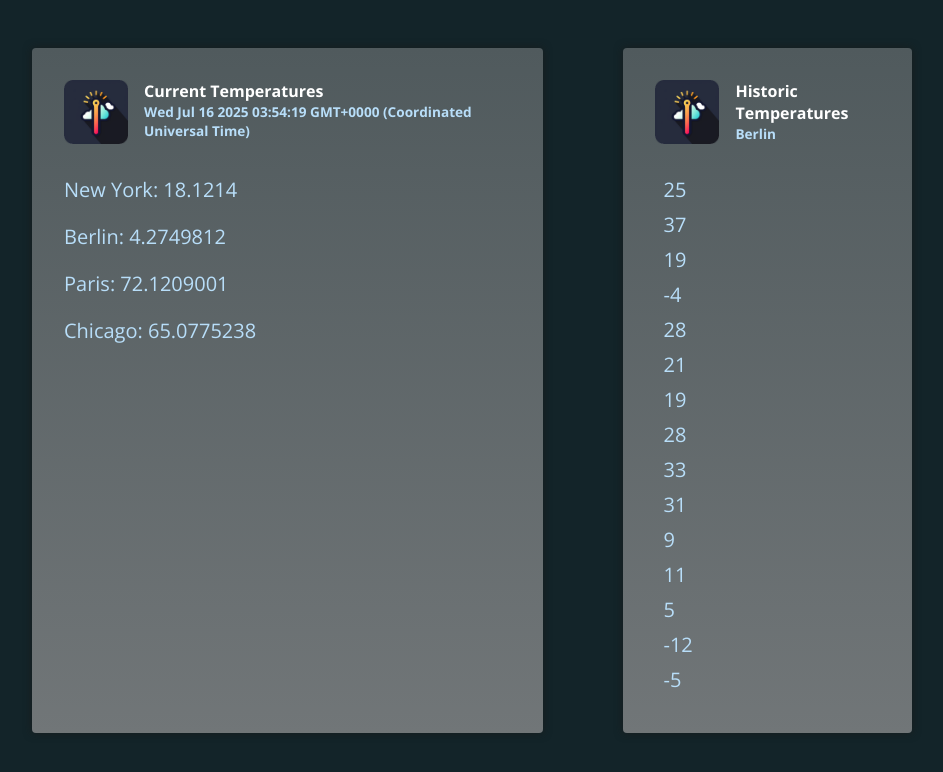
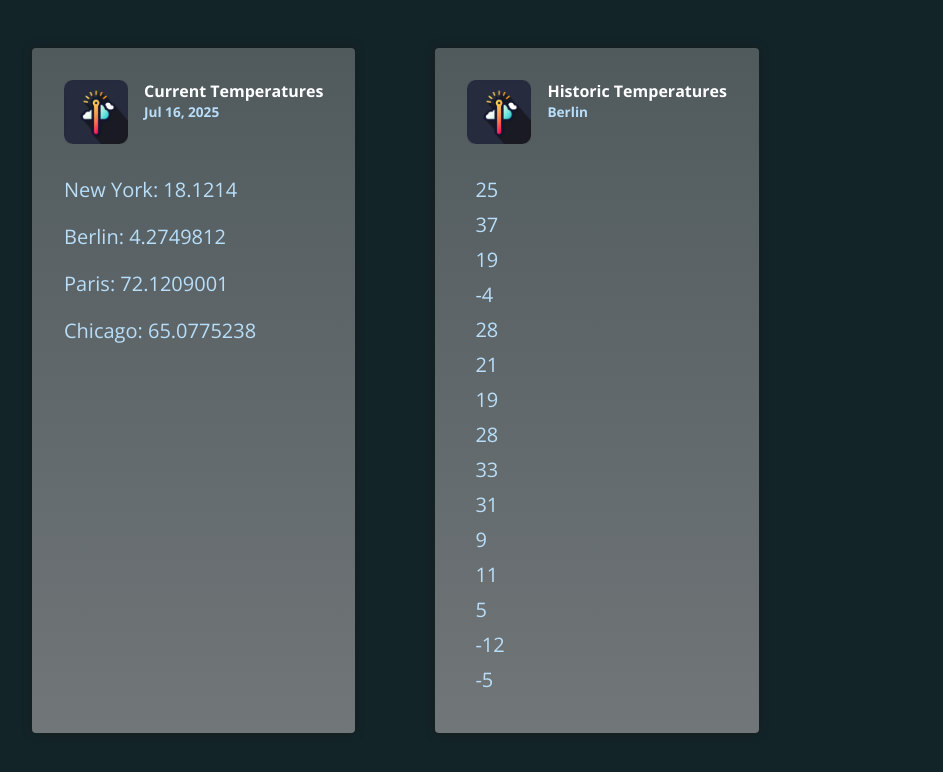
Before and after one commit to sailakshmy/angular-pipes, an Angular app: page / in a window 1280 px wide. Shown: the top 772 px of the page, without its empty margins (168-1111 px from the left). Built offline with nearby package versions, Linux system fonts and the light colour scheme.

Commit message:
Added the Date pipe

```diff
--- a/src/app/app.component.html
+++ b/src/app/app.component.html
@@ -4,7 +4,7 @@
       <img src="temp-icon.png" alt="Thermometer icon" />
       <div>
         <h2>Current Temperatures</h2>
-        <p>{{ currentDate }}</p>
+        <p>{{ currentDate | date }}</p>
       </div>
     </header>
     <p>New York: {{ currentTemperaturs.newYork }}</p>
```
Also changed, not shown: src/app/app.component.ts (+5 -3 lines).
